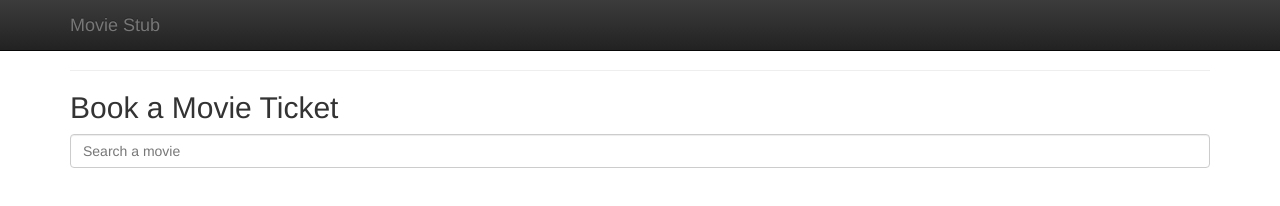
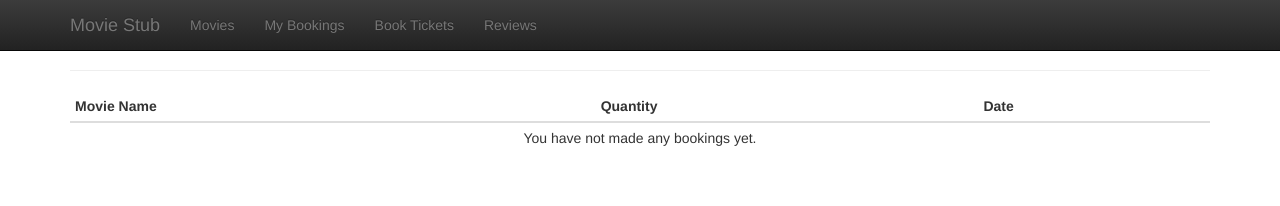
Before and after one commit to StevenNdaye/movie-stub, a website: page public/index.html at #/bookings in a window 1280 px wide. Drawn offline with Linux system fonts and the light colour scheme; no server answers.

Commit message:
Added the last modifications and completed the app

```diff
--- a/index.js
+++ b/index.js
@@ -34,5 +34,9 @@ app.post('/book', function(request, response){
   response.json(bookings);
 });
 
+app.get('/bookings', function(request, response) {
+  response.json(bookings);
+});
+
 app.listen(port);
 console.log('Express running at http://localhost:' + port);
--- a/public/js/controller/app.js
+++ b/public/js/controller/app.js
@@ -19,6 +19,12 @@ movieStubApp.controller('movieStubController', function($scope, movieStubFactory
   };
   $scope.getCount = function (n){
     return new Array(n);
+  };
+  $scope.isActive = function(route){
+    return route == $location.path();
+  };
+  $scope.isActivePath = function(route){
+    return ($location.path()).indexOf(route) >= 0;
   };
 });
 
@@ -43,8 +49,11 @@ movieStubApp.controller("bookTicketsController", function($scope, $routeParams,
         'Content-Type': 'application/x-www-form-urlencoded'
       }
     }).success(function(data){
-      console.log(data);
+      $location.path("/bookings");
     });
   };
+});
 
+movieStubApp.controller("bookingDetailsController", function($scope, movieStubBookingsFactory){
+  $scope.bookings = movieStubBookingsFactory.query();
 });
--- a/public/js/router/router.js
+++ b/public/js/router/router.js
@@ -12,6 +12,10 @@ movieStubApp.config(function($routeProvider) {
       templateUrl: 'tmpl/bookTickets.html',
       controller: 'bookTicketsController'
     })
+    .when('/bookings', {
+      templateUrl: 'tmpl/bookings.html',
+      controller: 'bookingDetailsController'
+    })
     .otherwise({
       redirectTo: '/'
     });
--- a/public/js/service/services.js
+++ b/public/js/service/services.js
@@ -1,3 +1,7 @@
 movieStubApp.factory('movieStubFactory', function ($resource) {
     return $resource('/movies');
 });
+
+movieStubApp.factory('movieStubBookingsFactory', function ($resource){
+  return $resource('/bookings');
+});
--- /dev/null
+++ b/public/tmpl/bookings.html
@@ -0,0 +1,22 @@
+<table class="table table-condensed">
+  <thead>
+    <tr>
+      <th>Movie Name</th>
+      <th>Quantity</th>
+      <th>Date</th>
+    </tr>
+  </thead>
+
+  <tbody>
+    <tr ng-repeat = "book in bookings">
+      <td>{{book.name}}</td>
+      <td>{{book.qty}}</td>
+      <td>{{book.date}}</td>
+    </tr>
+
+    <tr ng-show = "bookings.length <= 0">
+      <td colspan = "3" style = "text-align:center;">You have not made any bookings yet.</td>
+    </tr>
+
+  </tbody>
+</table>
--- a/public/tmpl/header.html
+++ b/public/tmpl/header.html
@@ -9,5 +9,21 @@
       </button>
       <a href="#" class = "navbar-brand">Movie Stub</a>
     </div>
+    <div class = "collapse navbar-collapse">
+      <ul class = "nav navbar-nav">
+        <li ng-class = "{active:isActive('/')}">
+          <a href="#">Movies</a>
+        </li>
+        <li ng-class = "{active:isActive('/bookings')}">
+          <a href="#/bookings">My Bookings</a>
+        </li>
+        <li ng-class = "{active:isActivePath('/bookTickets')}" ng-show = "isActivePath('/bookTickets')">
+          <a href="#/bookings">Book Tickets</a>
+        </li>
+        <li ng-class = "{active:isActivePath('/movie')}" ng-show = "isActivePath('/movie')">
+          <a href="#/bookings">Reviews</a>
+        </li>
+      </ul>
+    </div>
   </div>
 </div>
```
